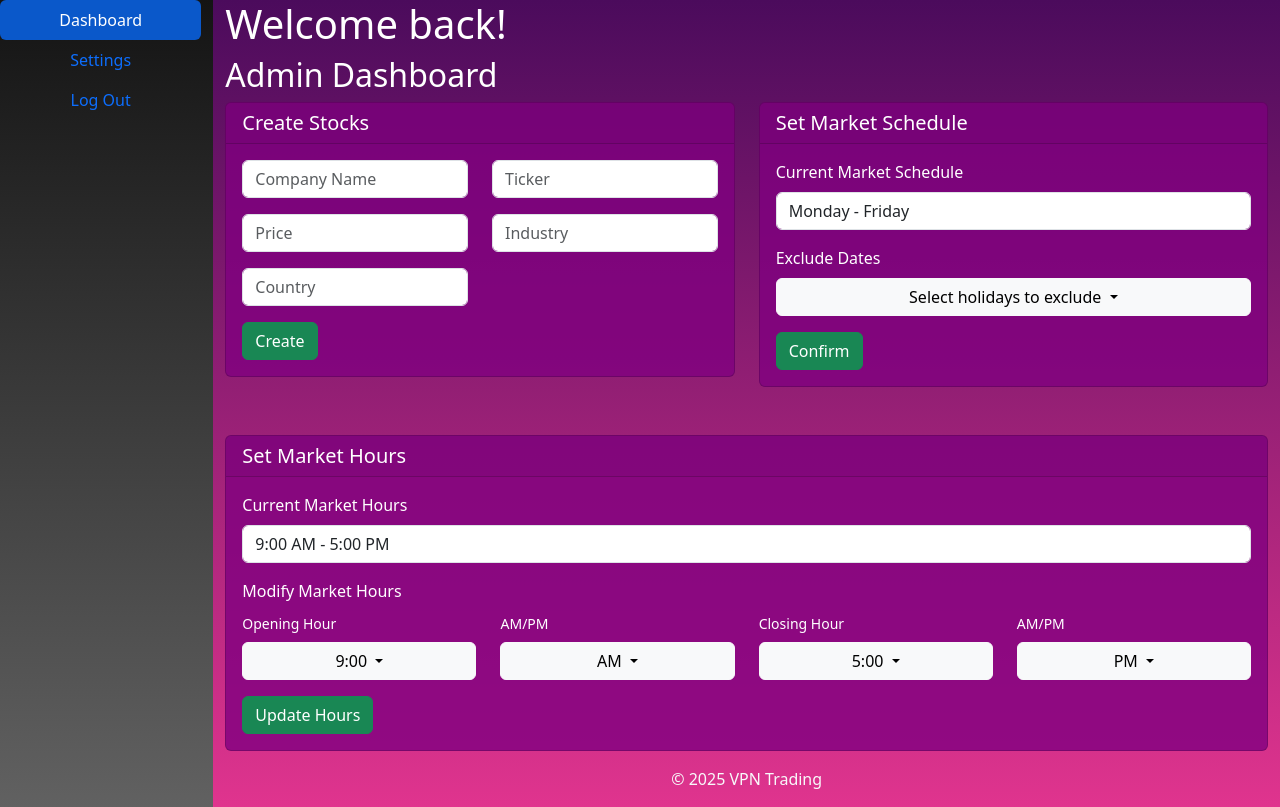
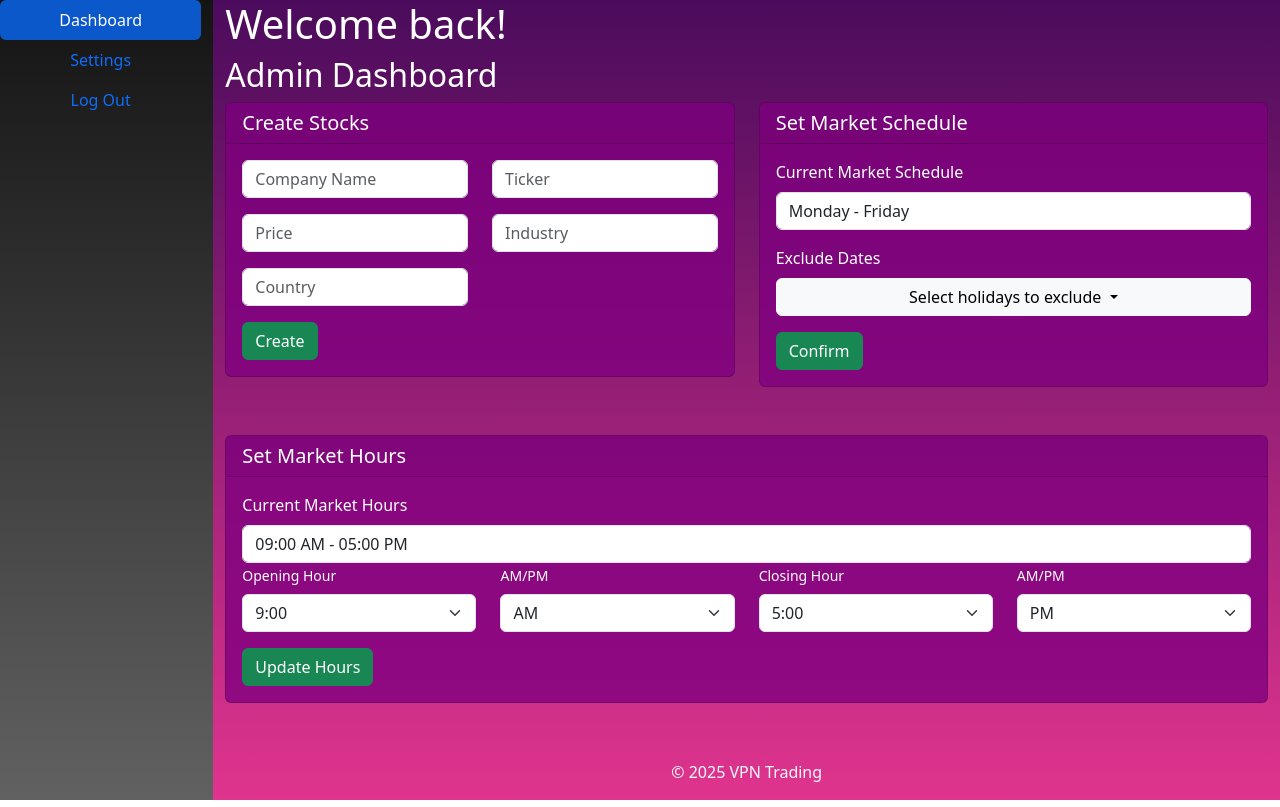
Before and after one commit to TrioStuds/Capstone-Git-Repo, a Flask app: page /admin_home in a window 1280 px wide. Run offline with Flask 3, Linux system fonts and the light colour scheme; the visitor is signed in with stand-in values (Sample User, id 1).

Commit message:
Modified the admin market hours functionality

```diff
--- a/app.py
+++ b/app.py
@@ -119,12 +119,20 @@ class Administrator(db.Model):
 
 class MarketHours(db.Model):
     id = db.Column(db.Integer, primary_key=True)
-    market_id = db.Column(db.Integer, db.ForeignKey('stock_market.id'), nullable=False)
-    open_time = db.Column(db.Time, nullable=False)
-    close_time = db.Column(db.Time, nullable=False)
+    opening_time = db.Column(db.Time, nullable=False, default=datetime.strptime('9:00 AM', '%I:%M %p').time())
+    closing_time = db.Column(db.Time, nullable=False, default=datetime.strptime('5:00 PM', '%I:%M %p').time())
+    is_active = db.Column(db.Boolean, default=True)
+
+    @staticmethod
+    def is_market_open():
+        current_time = datetime.now().time()
+        market_hours = MarketHours.query.first()
+        if market_hours and market_hours.is_active:
+            return market_hours.opening_time <= current_time <= market_hours.closing_time
+        return False
 
     def __repr__(self):
-        return f"<MarketHours {self.market.name} {self.open_time}-{self.close_time}>"
+        return f"<MarketHours {self.opening_time}-{self.closing_time} {'Active' if self.is_active else 'Inactive'}>"
 
 class MarketSchedule(db.Model):
     id = db.Column(db.Integer, primary_key=True)
@@ -147,6 +155,11 @@ with app.app_context():
             password=generate_password_hash("password")
         )
         db.session.add(admin_user)
+        db.session.commit()
+
+    if not MarketHours.query.first():
+        default_hours = MarketHours()
+        db.session.add(default_hours)
         db.session.commit()
 
 # Random Price Generator
@@ -302,12 +315,15 @@ def customer_home():
             print(f"Error processing portfolio entry: {e}")
             continue
 
+    market_hours = MarketHours.query.first()
+
     return render_template(
         'customer_home.html',
         user=user,
         stocks=stocks,
         portfolio=portfolio,
-        portfolio_data=portfolio_data
+        portfolio_data=portfolio_data,
+        market_hours=market_hours
     )
 
 @app.route('/admin_home', methods=['GET', 'POST'])
@@ -316,6 +332,8 @@ def admin_home():
     if not admin_id:
         flash("Please log in first", "warning")
         return redirect(url_for('login'))
+
+    market_hours = MarketHours.query.first()
 
     if request.method == 'POST':
         company_name = request.form.get('company_name')
@@ -338,7 +356,7 @@ def admin_home():
         flash(f"Stock {ticker} created successfully!", "success")
         return redirect(url_for('admin_home'))
 
-    return render_template('admin_home.html')
+    return render_template('admin_home.html', market_hours=market_hours)
 
 @app.route('/register', methods=['GET', 'POST'])
 def register():
@@ -615,6 +633,39 @@ def admin_settings():
 
     return render_template("admin_settings.html", admin=admin)
 
+@app.route('/update_market_hours', methods=['POST'])
+def update_market_hours():
+    if not session.get('admin_id'):
+        flash("Unauthorized access", "danger")
+        return redirect(url_for('login'))
+
+    try:
+        opening_hour = request.form.get('opening_hour')
+        opening_meridiem = request.form.get('opening_meridiem')
+        closing_hour = request.form.get('closing_hour')
+        closing_meridiem = request.form.get('closing_meridiem')
+
+        # Convert to 24-hour format
+        opening_time = datetime.strptime(f"{opening_hour}:00 {opening_meridiem}", "%I:%M %p").time()
+        closing_time = datetime.strptime(f"{closing_hour}:00 {closing_meridiem}", "%I:%M %p").time()
+
+        # Update or create market hours
+        market_hours = MarketHours.query.first()
+        if not market_hours:
+            market_hours = MarketHours()
+
+        market_hours.opening_time = opening_time
+        market_hours.closing_time = closing_time
+
+        db.session.add(market_hours)
+        db.session.commit()
+
+        flash("Market hours updated successfully!", "success")
+    except Exception as e:
+        flash(f"Error updating market hours: {str(e)}", "danger")
+
+    return redirect(url_for('admin_home'))
+
 @app.route('/logout')
 def logout():
     session.clear()  # This clears all session data
--- a/templates/admin_home.html
+++ b/templates/admin_home.html
@@ -106,80 +106,54 @@
                 </div>
                 <div class="card-body">
                     <!-- Current market hours display -->
+                    <form method="POST" action="{{ url_for('update_market_hours') }}" id="marketHoursForm">
                         <div class="mb-3">
                             <label class="form-label text-white">Current Market Hours</label>
-                        <!-- DATABASE: Pull current hours from market_settings table -->
-                        <input type="text" class="form-control" value="9:00 AM - 5:00 PM" readonly>
-                    </div>
-
-                    <!-- Market hours modification section -->
-                    <div class="mb-3">
-                        <label class="form-label text-white">Modify Market Hours</label>
+                            <input type="text" class="form-control" value="{{ market_hours.opening_time.strftime('%I:%M %p') }} - {{ market_hours.closing_time.strftime('%I:%M %p') }}" readonly>
                             <div class="row">
                                 <!-- Opening time dropdowns -->
                                 <div class="col-md-3">
                                     <label class="form-label text-white small">Opening Hour</label>
-                                <div class="dropdown">
-                                    <button class="btn btn-light dropdown-toggle w-100" type="button" data-bs-toggle="dropdown">
-                                        9:00
-                                    </button>
-                                    <ul class="dropdown-menu">
-                                        <li><a class="dropdown-item" href="#">6:00</a></li>
-                                        <li><a class="dropdown-item" href="#">7:00</a></li>
-                                        <li><a class="dropdown-item" href="#">8:00</a></li>
-                                        <li><a class="dropdown-item" href="#">9:00</a></li>
-                                        <li><a class="dropdown-item" href="#">10:00</a></li>
-                                    </ul>
-                                </div>
+                                    <select name="opening_hour" class="form-select" required>
+                                        <option value="6" {% if market_hours.opening_time.hour == 6 %}selected{% endif %}>6:00</option>
+                                        <option value="7" {% if market_hours.opening_time.hour == 7 %}selected{% endif %}>7:00</option>
+                                        <option value="8" {% if market_hours.opening_time.hour == 8 %}selected{% endif %}>8:00</option>
+                                        <option value="9" {% if market_hours.opening_time.hour == 9 %}selected{% endif %}>9:00</option>
+                                        <option value="10" {% if market_hours.opening_time.hour == 10 %}selected{% endif %}>10:00</option>
+                                    </select>
                                 </div>
 
                                 <div class="col-md-3">
                                     <label class="form-label text-white small">AM/PM</label>
-                                <div class="dropdown">
-                                    <button class="btn btn-light dropdown-toggle w-100" type="button" data-bs-toggle="dropdown">
-                                        AM
-                                    </button>
-                                    <ul class="dropdown-menu">
-                                        <li><a class="dropdown-item" href="#">AM</a></li>
-                                        <li><a class="dropdown-item" href="#">PM</a></li>
-                                    </ul>
-                                </div>
+                                    <select name="opening_meridiem" class="form-select" required>
+                                        <option value="AM" selected>AM</option>
+                                        <option value="PM">PM</option>
+                                    </select>
                                 </div>
 
                                 <!-- Closing time dropdowns -->
                                 <div class="col-md-3">
                                     <label class="form-label text-white small">Closing Hour</label>
-                                <div class="dropdown">
-                                    <button class="btn btn-light dropdown-toggle w-100" type="button" data-bs-toggle="dropdown">
-                                        5:00
-                                    </button>
-                                    <ul class="dropdown-menu">
-                                        <li><a class="dropdown-item" href="#">3:00</a></li>
-                                        <li><a class="dropdown-item" href="#">4:00</a></li>
-                                        <li><a class="dropdown-item" href="#">5:00</a></li>
-                                        <li><a class="dropdown-item" href="#">6:00</a></li>
-                                        <li><a class="dropdown-item" href="#">7:00</a></li>
-                                    </ul>
-                                </div>
+                                    <select name="closing_hour" class="form-select" required>
+                                        <option value="3">3:00</option>
+                                        <option value="4">4:00</option>
+                                        <option value="5" selected>5:00</option>
+                                        <option value="6">6:00</option>
+                                        <option value="7">7:00</option>
+                                    </select>
                                 </div>
 
                                 <div class="col-md-3">
                                     <label class="form-label text-white small">AM/PM</label>
-                                <div class="dropdown">
-                                    <button class="btn btn-light dropdown-toggle w-100" type="button" data-bs-toggle="dropdown">
-                                        PM
-                                    </button>
-                                    <ul class="dropdown-menu">
-                                        <li><a class="dropdown-item" href="#">AM</a></li>
-                                        <li><a class="dropdown-item" href="#">PM</a></li>
-                                    </ul>
+                                    <select name="closing_meridiem" class="form-select" required>
+                                        <option value="AM">AM</option>
+                                        <option value="PM" selected>PM</option>
+                                    </select>
                                 </div>
                             </div>
                         </div>
-                    </div>
-
-                    <!-- DATABASE: Save new hours to market_settings table -->
-                    <button class="btn btn-success">Update Hours</button>
+                        <button type="submit" class="btn btn-success">Update Hours</button>
+                    </form>
                 </div>
             </div>
         </div>
```
Also changed, not shown: templates/customer_home.html (+34 -2 lines). Lines whose indentation alone changed are shown as unchanged.
